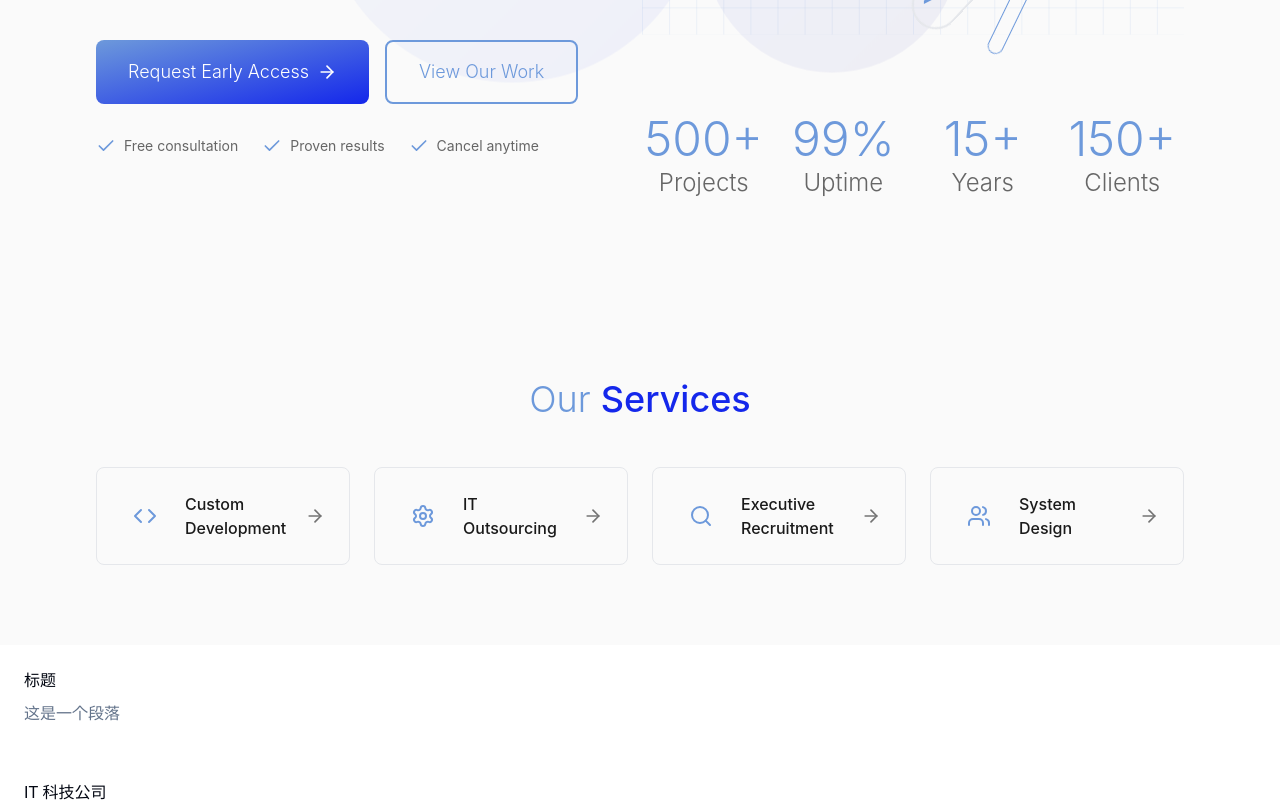
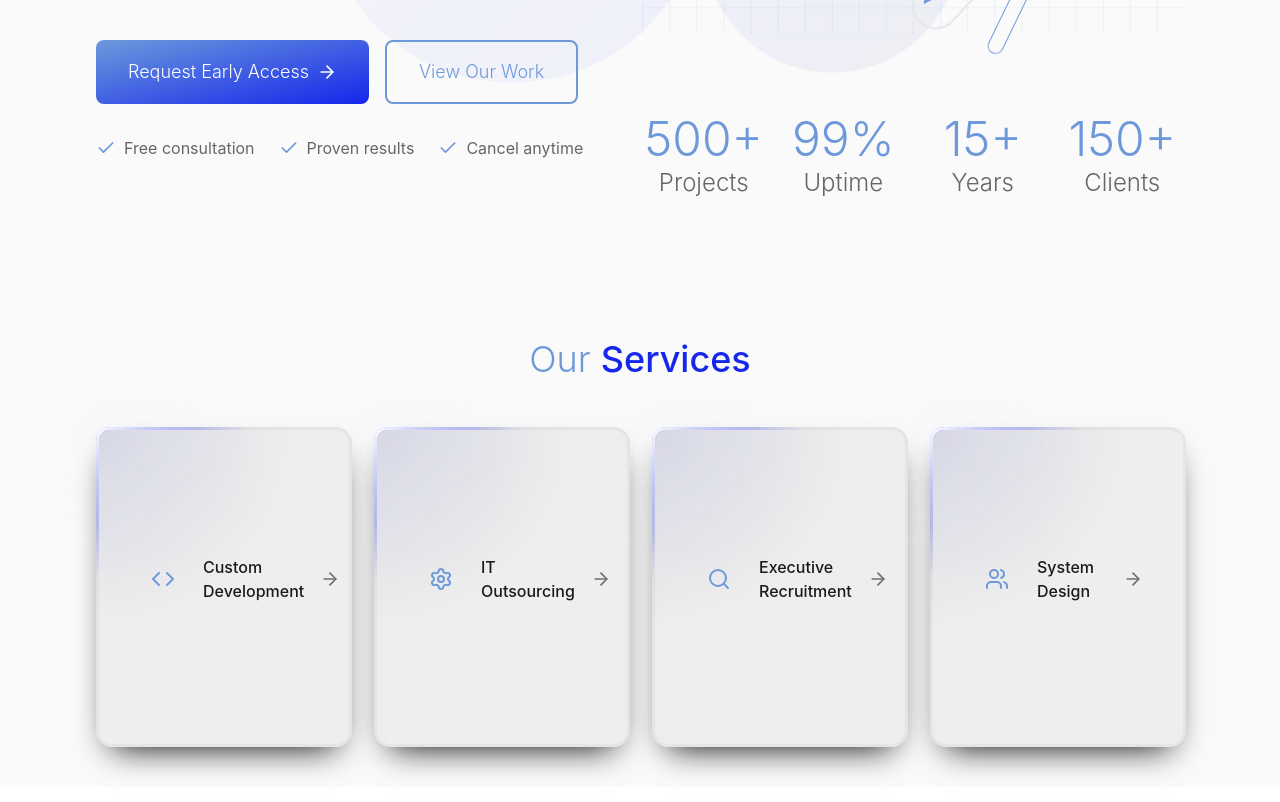
Before and after one commit to YaliZhang1/YL-website, a React (Vite) app: page / in a window 1280 px wide. Shown: the part 580-1382 px from the top of the page. Built offline with nearby package versions, Linux system fonts and the light colour scheme; the HTML template or start-up script is replaced by a standard one.

Commit message:
fix the style of the cards in serivce section

```diff
--- a/src/components/landing/HeroSection.tsx
+++ b/src/components/landing/HeroSection.tsx
@@ -136,7 +136,7 @@ export const HeroSection: React.FC = () => {
                   ].map((t, i) => (
                     <span
                       key={`tag-${i}`}
-                      className="px-4 py-2 rounded-full text-sm font-light border border-nordic-primary/25 bg-nordic-primary/10 text-nordic-secondary"
+                      className="px-4 py-2 rounded-full text-base font-normal border border-nordic-primary bg-nordic-primary/30 text-nordic-secondary"
                     >
                       {t}
                     </span>
@@ -187,7 +187,7 @@ export const HeroSection: React.FC = () => {
                   ].map((t) => (
                     <div key={t} className="flex items-center gap-2">
                       <Check className="w-5 h-5 text-nordic-primary" />
-                      <span className="text-sm">{t}</span>
+                      <span className="text-base">{t}</span>
                     </div>
                   ))}
                 </div>
--- a/src/components/landing/ServiceSection.tsx
+++ b/src/components/landing/ServiceSection.tsx
@@ -1,5 +1,6 @@
 import React, { useState, useEffect } from "react";
 import { ArrowRight, Code, Users, Search, Settings } from "lucide-react";
+import { GlowCard } from "@/components/ui/spotlight-card";
 
 // 服务图标映射
 const serviceIcons = {
@@ -25,15 +26,17 @@ const ServiceCard: React.FC<{
 
   return (
     <div
-      className={`group transition-all duration-800 ${
+      className={`transition-all duration-800 ${
         isVisible ? "opacity-100 translate-x-0" : "opacity-0 translate-x-12"
       }`}
       onMouseEnter={() => setIsHovered(true)}
       onMouseLeave={() => setIsHovered(false)}
     >
-      <div className="flex items-center space-x-4 p-6 rounded-lg bg-gradient-to-r from-transparent to-nordic-primary/5 border border-nordic-primary/10 transition-all duration-300 hover:border-nordic-primary/30 hover:bg-nordic-primary/10">
+      {/*  用 GlowCard 包裹内容,这里的customGlowColor可以换成任何你喜欢的颜色比如：glowColor="nordic-primary"/glowColor="brand-primary"/customGlowColor="#6d99db" */}
+      <GlowCard customGlowColor="var(--nordic-dark)">
+        <div className="flex items-center space-x-4 p-6 rounded-lg">
           <div className="flex-shrink-0">
-          <div className="w-12 h-12 rounded-lg bg-nordic-primary/10 flex items-center justify-center group-hover:bg-nordic-primary/20 transition-colors duration-300">
+            <div className="w-12 h-12 rounded-lg flex items-center justify-center">
               <Icon className="w-6 h-6 text-nordic-primary" />
             </div>
           </div>
@@ -50,15 +53,21 @@ const ServiceCard: React.FC<{
             />
           </div>
         </div>
+      </GlowCard>
     </div>
   );
 };
 
 export const ServiceSection: React.FC = () => {
-  const services = ["Custom Development", "IT Outsourcing", "Executive Recruitment", "System Design"];
+  const services = [
+    "Custom Development",
+    "IT Outsourcing",
+    "Executive Recruitment",
+    "System Design",
+  ];
 
   return (
-    <section className="py-20 bg-nordic-bg text-nordic-text relative">
+    <section className="py-10 bg-nordic-bg text-nordic-text relative">
       <div className="container mx-auto px-8 md:px-16 lg:px-24 max-w-[130rem]">
         <h2 className="text-3xl md:text-4xl font-light mb-12 text-center">
           <span className="text-nordic-primary">Our</span>{" "}
--- /dev/null
+++ b/src/components/ui/spotlight-card.tsx
@@ -0,0 +1,317 @@
+// 本组件可以复用
+import React, { useEffect, useRef, ReactNode } from "react";
+
+interface GlowCardProps {
+  children: ReactNode;
+  className?: string;
+  glowColor?:
+    | "blue"
+    | "purple"
+    | "green"
+    | "red"
+    | "orange"
+    | "nordic-primary"
+    | "nordic-secondary"
+    | "brand-primary";
+  customGlowColor?: string;
+  size?: "sm" | "md" | "lg";
+  width?: string | number;
+  height?: string | number;
+  customSize?: boolean; // When true, ignores size prop and uses width/height or className
+}
+
+const glowColorMap = {
+  blue: { base: 220, spread: 200 },
+  purple: { base: 280, spread: 300 },
+  green: { base: 120, spread: 200 },
+  red: { base: 0, spread: 200 },
+  orange: { base: 30, spread: 200 },
+  // 添加我的自定义颜色
+  "nordic-primary": { base: 210, spread: 250, cssVar: "var(--nordic-primary)" },
+  "nordic-secondary": {
+    base: 200,
+    spread: 200,
+    cssVar: "var(--nordic-secondary)",
+  },
+  "brand-primary": { base: 220, spread: 180, cssVar: "var(--color-text)" },
+};
+
+const sizeMap = {
+  sm: "w-48 h-64",
+  md: "w-64 h-80",
+  lg: "w-80 h-96",
+};
+
+// 辅助函数：将 hex 转换为 HSL
+const hexToHsl = (hex: string) => {
+  const bigint = parseInt(hex.replace("#", ""), 16);
+  const r = (bigint >> 16) & 255;
+  const g = (bigint >> 8) & 255;
+  const b = bigint & 255;
+
+  const max = Math.max(r, g, b) / 255;
+  const min = Math.min(r, g, b) / 255;
+  let h = 0;
+  let s = 0;
+  const l = (max + min) / 2;
+
+  if (max !== min) {
+    const d = max - min;
+    s = l > 0.5 ? d / (2 - max - min) : d / (max + min);
+    switch (max) {
+      case r / 255:
+        h = (g - b) / d + (g < b ? 6 : 0);
+        break;
+      case g / 255:
+        h = (b - r) / d + 2;
+        break;
+      case b / 255:
+        h = (r - g) / d + 4;
+        break;
+    }
+    h /= 6;
+  }
+  return {
+    h: Math.round(h * 360),
+    s: Math.round(s * 100),
+    l: Math.round(l * 100),
+  };
+};
+
+const GlowCard: React.FC<GlowCardProps> = ({
+  children,
+  className = "",
+  glowColor = "blue",
+  customGlowColor,
+  size = "md",
+  width,
+  height,
+  customSize = false,
+}) => {
+  const cardRef = useRef<HTMLDivElement>(null);
+  const innerRef = useRef<HTMLDivElement>(null);
+
+  useEffect(() => {
+    const syncPointer = (e: PointerEvent) => {
+      const { clientX: x, clientY: y } = e;
+
+      if (cardRef.current) {
+        cardRef.current.style.setProperty("--x", x.toFixed(2));
+        cardRef.current.style.setProperty(
+          "--xp",
+          (x / window.innerWidth).toFixed(2)
+        );
+        cardRef.current.style.setProperty("--y", y.toFixed(2));
+        cardRef.current.style.setProperty(
+          "--yp",
+          (y / window.innerHeight).toFixed(2)
+        );
+      }
+    };
+
+    document.addEventListener("pointermove", syncPointer);
+    return () => document.removeEventListener("pointermove", syncPointer);
+  }, []);
+
+  // 处理颜色逻辑
+  let base = 220;
+  let spread = 200;
+  let useCustomColor = false;
+  let customColorValue = "";
+
+  if (customGlowColor) {
+    useCustomColor = true;
+    customColorValue = customGlowColor;
+
+    // 如果是 hex 颜色，转换成 HSL
+    if (customGlowColor.startsWith("#")) {
+      const hsl = hexToHsl(customGlowColor);
+      base = hsl.h;
+      spread = 200;
+    } else {
+      // 如果是 CSS 变量，使用默认值
+      base = 220;
+      spread = 250;
+    }
+  } else {
+    // 使用模板之前预定义的颜色
+    const colorConfig = glowColorMap[glowColor];
+    base = colorConfig.base;
+    spread = colorConfig.spread;
+
+    // 如果是自定义的 nordic 或 brand 颜色
+    if (colorConfig.cssVar) {
+      useCustomColor = true;
+      customColorValue = colorConfig.cssVar;
+    }
+  }
+
+  // Determine sizing
+  const getSizeClasses = () => {
+    if (customSize) {
+      return ""; // Let className or inline styles handle sizing
+    }
+    return sizeMap[size];
+  };
+
+  const getInlineStyles = () => {
+    const baseStyles: React.CSSProperties = {
+      "--base": base,
+      "--spread": spread,
+      "--radius": "14",
+      "--border": "3",
+      "--backdrop": "hsl(0 0% 60% / 0.12)",
+      "--backup-border": "var(--backdrop)",
+      "--size": "200",
+      "--outer": "1",
+      "--border-size": "calc(var(--border, 2) * 1px)",
+      "--spotlight-size": "calc(var(--size, 150) * 1px)",
+      "--hue": "calc(var(--base) + (var(--xp, 0) * var(--spread, 0)))",
+      position: "relative" as const,
+      touchAction: "none" as const,
+      border: "var(--border-size) solid var(--backup-border)",
+      backgroundSize:
+        "calc(100% + (2 * var(--border-size))) calc(100% + (2 * var(--border-size)))",
+      backgroundPosition: "50% 50%",
+      backgroundAttachment: "fixed",
+    } as React.CSSProperties;
+
+    // 设置背景图像
+    if (useCustomColor && customColorValue.startsWith("var(")) {
+      // 对于 CSS 变量，创建特殊的渐变
+      baseStyles.backgroundImage = `radial-gradient(
+        var(--spotlight-size) var(--spotlight-size) at
+        calc(var(--x, 0) * 1px)
+        calc(var(--y, 0) * 1px),
+        color-mix(in srgb, ${customColorValue} 10%, transparent), transparent
+      )`;
+    } else {
+      // 对于常规颜色和 hex 值
+      baseStyles.backgroundImage = `radial-gradient(
+        var(--spotlight-size) var(--spotlight-size) at
+        calc(var(--x, 0) * 1px)
+        calc(var(--y, 0) * 1px),
+        hsl(var(--hue, 210) calc(var(--saturation, 100) * 1%) calc(var(--lightness, 70) * 1%) / var(--bg-spot-opacity, 0.1)), transparent
+      )`;
+    }
+
+    baseStyles.backgroundColor = "var(--backdrop, transparent)";
+
+    // Add width and height if provided
+    if (width !== undefined) {
+      baseStyles.width = typeof width === "number" ? `${width}px` : width;
+    }
+    if (height !== undefined) {
+      baseStyles.height = typeof height === "number" ? `${height}px` : height;
+    }
+
+    return baseStyles;
+  };
+
+  const getBeforeAfterStyles = () => {
+    const baseBeforeAfterStyles = `
+      [data-glow]::before,
+      [data-glow]::after {
+        pointer-events: none;
+        content: "";
+        position: absolute;
+        inset: calc(var(--border-size) * -1);
+        border: var(--border-size) solid transparent;
+        border-radius: calc(var(--radius) * 1px);
+        background-attachment: fixed;
+        background-size: calc(100% + (2 * var(--border-size))) calc(100% + (2 * var(--border-size)));
+        background-repeat: no-repeat;
+        background-position: 50% 50%;
+        mask: linear-gradient(transparent, transparent), linear-gradient(white, white);
+        mask-clip: padding-box, border-box;
+        mask-composite: intersect;
+      }
+
+      [data-glow]::after {
+        background-image: radial-gradient(
+          calc(var(--spotlight-size) * 0.5) calc(var(--spotlight-size) * 0.5) at
+          calc(var(--x, 0) * 1px)
+          calc(var(--y, 0) * 1px),
+          hsl(0 100% 100% / var(--border-light-opacity, 1)), transparent 100%
+        );
+      }
+
+      [data-glow] [data-glow] {
+        position: absolute;
+        inset: 0;
+        will-change: filter;
+        opacity: var(--outer, 1);
+        border-radius: calc(var(--radius) * 1px);
+        border-width: calc(var(--border-size) * 20);
+        filter: blur(calc(var(--border-size) * 10));
+        background: none;
+        pointer-events: none;
+        border: none;
+      }
+
+      [data-glow] > [data-glow]::before {
+        inset: -10px;
+        border-width: 10px;
+      }
+    `;
+
+    // 为 ::before 伪元素添加不同的样式
+    let beforeStyles = "";
+    if (useCustomColor && customColorValue.startsWith("var(")) {
+      beforeStyles = `
+        [data-glow]::before {
+          background-image: radial-gradient(
+            calc(var(--spotlight-size) * 0.75) calc(var(--spotlight-size) * 0.75) at
+            calc(var(--x, 0) * 1px)
+            calc(var(--y, 0) * 1px),
+            color-mix(in srgb, ${customColorValue} 50%, transparent), transparent 100%
+          );
+          filter: brightness(2);
+        }
+      `;
+    } else {
+      beforeStyles = `
+        [data-glow]::before {
+          background-image: radial-gradient(
+            calc(var(--spotlight-size) * 0.75) calc(var(--spotlight-size) * 0.75) at
+            calc(var(--x, 0) * 1px)
+            calc(var(--y, 0) * 1px),
+            hsl(var(--hue, 210) calc(var(--saturation, 100) * 1%) calc(var(--lightness, 50) * 1%) / var(--border-spot-opacity, 1)), transparent 100%
+          );
+          filter: brightness(2);
+        }
+      `;
+    }
+
+    return baseBeforeAfterStyles + beforeStyles;
+  };
+
+  return (
+    <>
+      <style dangerouslySetInnerHTML={{ __html: getBeforeAfterStyles() }} />
+      <div
+        ref={cardRef}
+        data-glow
+        style={getInlineStyles()}
+        className={`
+          ${getSizeClasses()}
+          ${!customSize ? "aspect-[3/4]" : ""}
+          rounded-2xl
+          relative
+          grid
+          grid-rows-[1fr_auto]
+          shadow-[0_1rem_2rem_-1rem_black]
+          p-4
+          gap-4
+          backdrop-blur-[5px]
+          ${className}
+        `}
+      >
+        <div ref={innerRef} data-glow></div>
+        {children}
+      </div>
+    </>
+  );
+};
+
+export { GlowCard };
```
Also changed, not shown: src/App.css (deleted, +0 -42 lines). Lines whose indentation alone changed are shown as unchanged.
